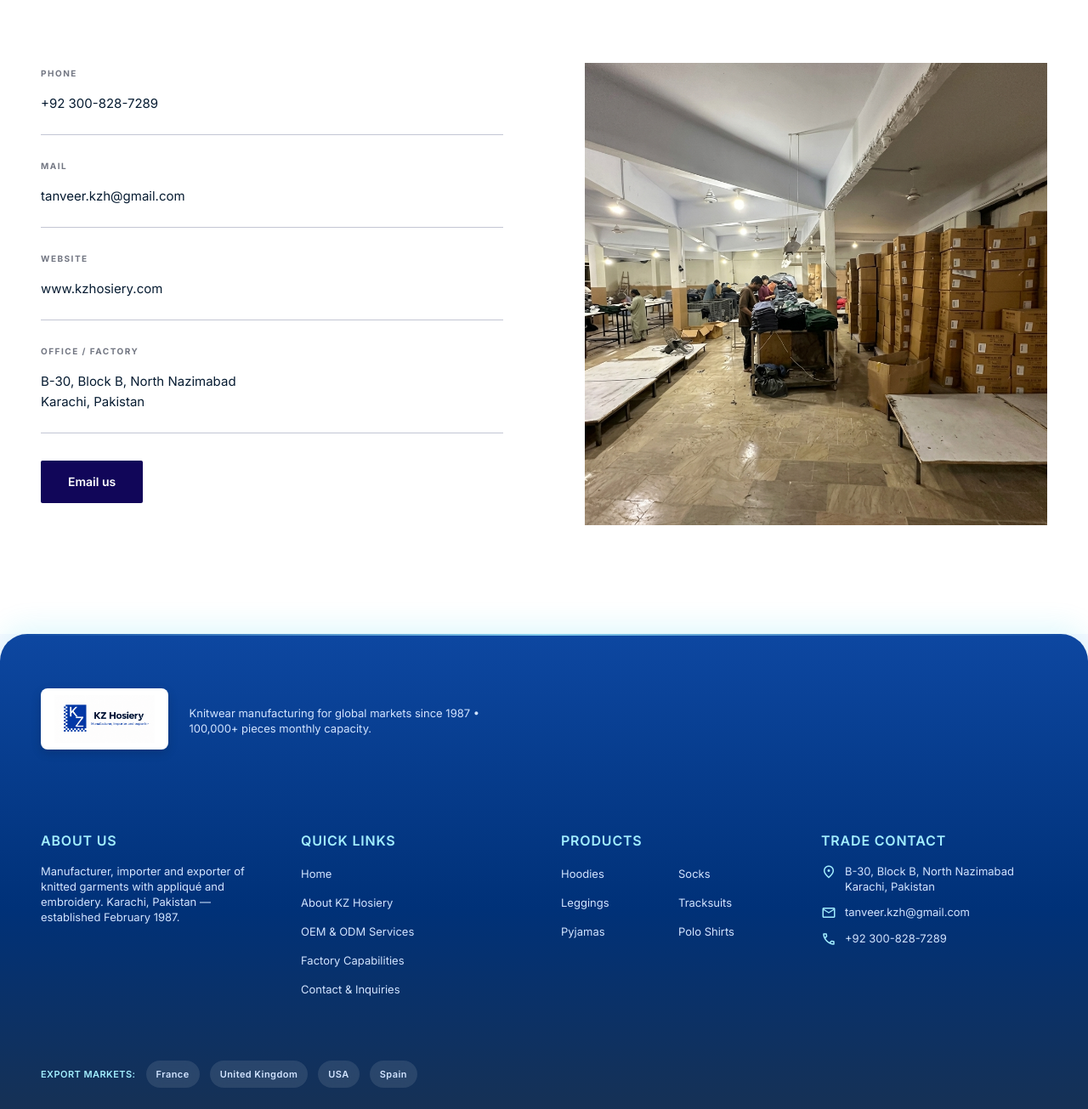
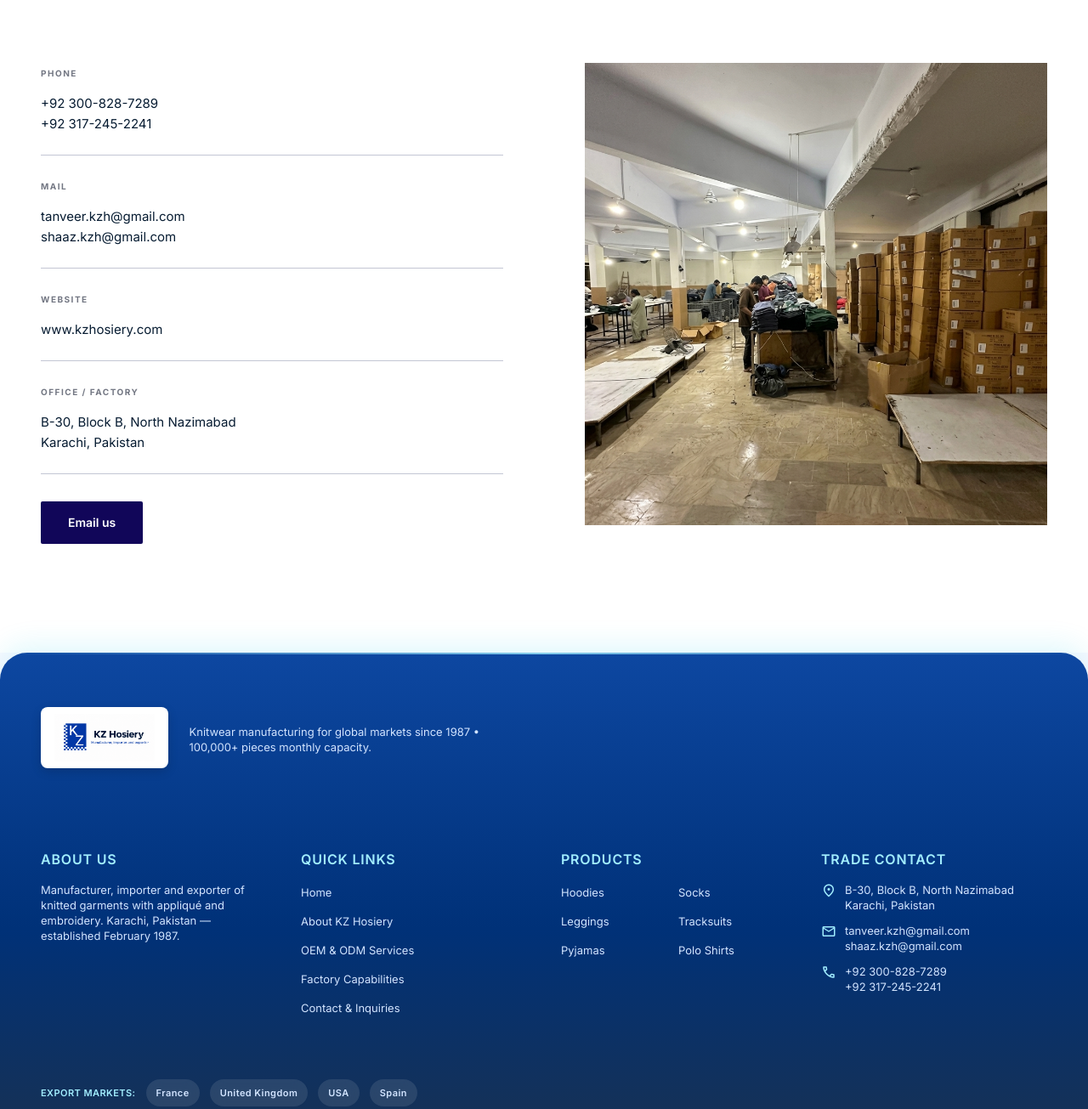
Before and after one commit to Zain-The-Coder/KZ_Hosiery, a plain HTML site: page contact/index.html in a window 1280 px wide. Shown: the part 438-1743 px from the top of the page at 85% size. Drawn offline with nearby package versions, Linux system fonts and the light colour scheme.

Commit message:
contact info changed

```diff
--- a/contact/index.html
+++ b/contact/index.html
@@ -5,7 +5,7 @@
   <meta name="viewport" content="width=device-width, initial-scale=1.0" />
   <title>Contact Us | KZ Hosiery</title>
   <meta name="description" content="Let's talk about your next program. Contact KZ Hosiery for manufacturing, imports, and exports of knitted garments." />
-
+    <link rel="icon" type="image/png" href="../assets/images/logofav.png">
   <!-- Google Fonts -->
   <link href="https://fonts.googleapis.com" rel="preconnect" />
   <link crossorigin href="https://fonts.gstatic.com" rel="preconnect" />
@@ -98,13 +98,13 @@
 
             <div class="contact-item">
               <span class="contact-item__label">PHONE</span>
-              <span class="contact-item__value">+92 300-828-7289</span>
+              <span class="contact-item__value">+92 300-828-7289 <br> +92 317-245-2241</span>
             </div>
 
             <div class="contact-item">
               <span class="contact-item__label">MAIL</span>
               <span class="contact-item__value">
-                <a href="mailto:tanveer.kzh@gmail.com">tanveer.kzh@gmail.com</a>
+                <a href="mailto:tanveer.kzh@gmail.com">tanveer.kzh@gmail.com <br> shaaz.kzh@gmail.com</a>
               </span>
             </div>
 
@@ -201,11 +201,11 @@
             </div>
             <div class="footer__contact-item">
               <span class="material-symbols-outlined">mail</span>
-              <a href="mailto:trade@kzhosiery.com">tanveer.kzh@gmail.com</a>
+              <a href="mailto:trade@kzhosiery.com">tanveer.kzh@gmail.com <br> shaaz.kzh@gmail.com</a>
             </div>
             <div class="footer__contact-item">
               <span class="material-symbols-outlined">call</span>
-              <span>+92 300-828-7289</span>
+              <span>+92 300-828-7289 <br> +92 317-245-2241</span>
             </div>
           </div>
         </div>
```
Also changed, not shown: about/index.html (+3 -3 lines), capabilities/index.html (+3 -2 lines), index.html (+3 -2 lines), services/index.html (+3 -3 lines), assets/images/logofav.png (added).
